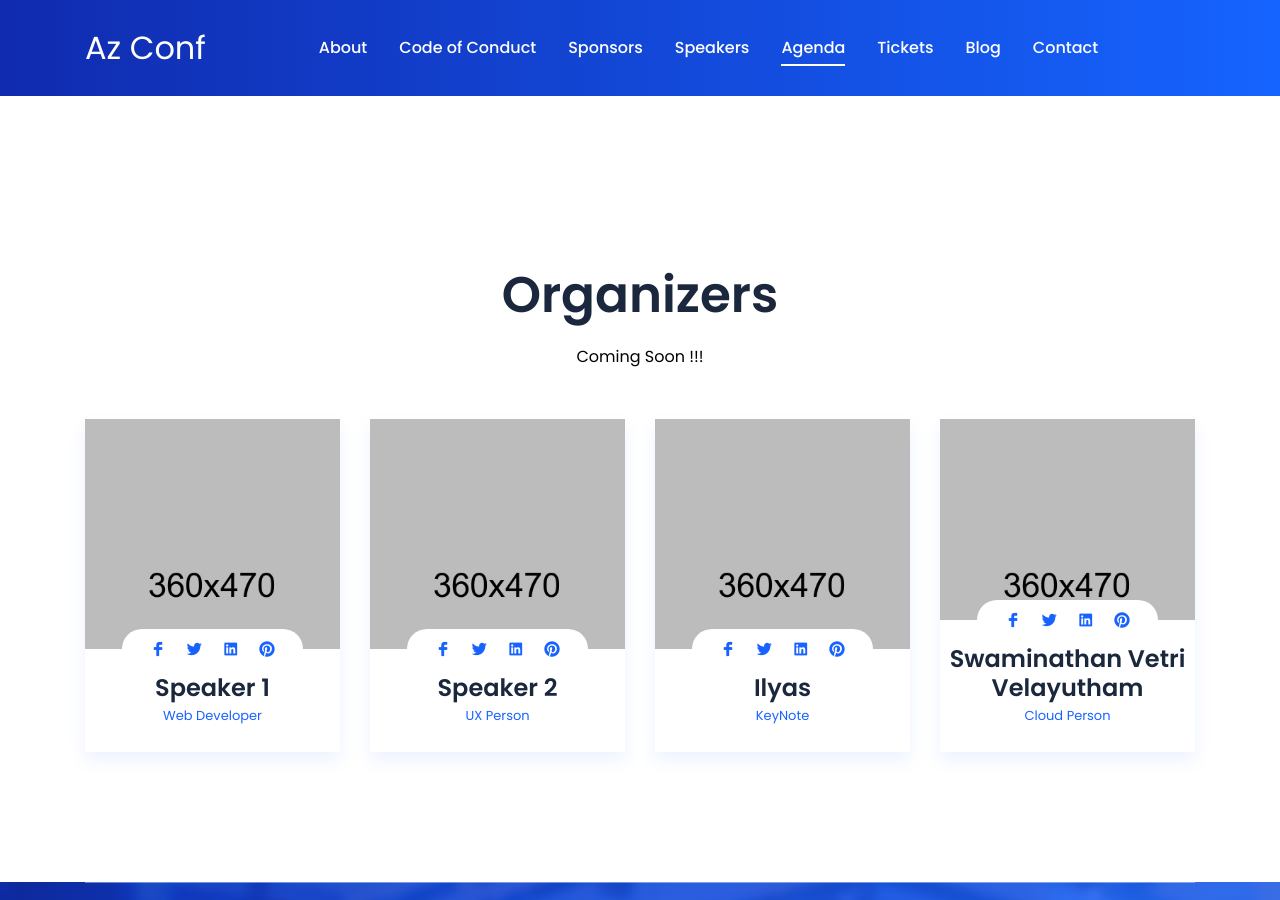
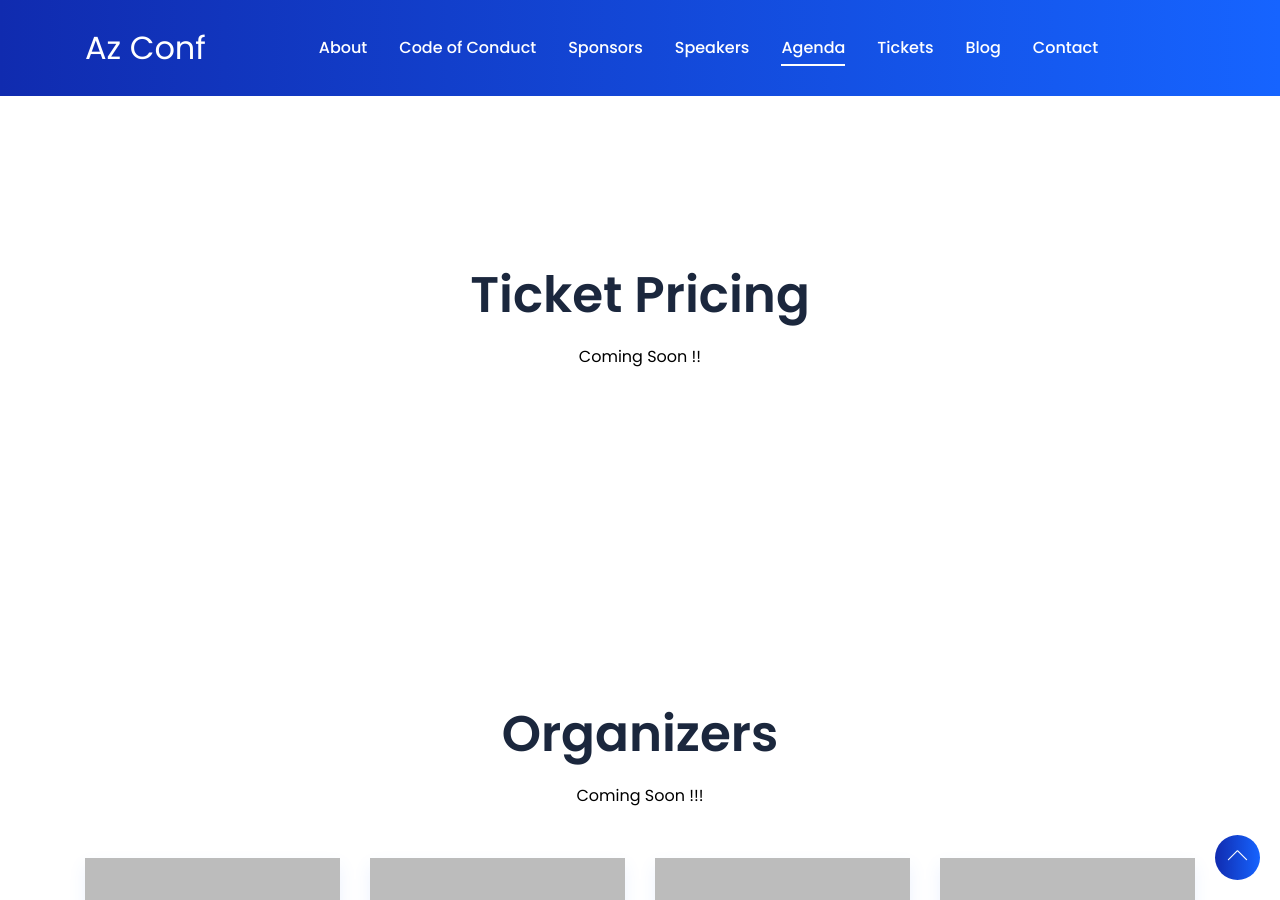
Before and after one commit to azconf-dev/azconf-dev.github.io, a Jekyll site: the page built from index.html, in a window 1280 px wide and 900 px high, scrolled down 3586 px. Built offline with Jekyll 4.4.1, drawn with Linux system fonts in a browser that asks for light colours; some web fonts are replaced; the list of posts is cut into pages by our own code.

Commit message:
Add Tickets

```diff
--- a/_layouts/home.html
+++ b/_layouts/home.html
@@ -11,6 +11,7 @@
     {% include sponsors.html %}
     {% include speakers.html %}
     {% include agenda.html %}
+    {% include tickets.html %}
     {% include blog.html %}
     {% include team.html %}
     {% include footer.html %}
```
